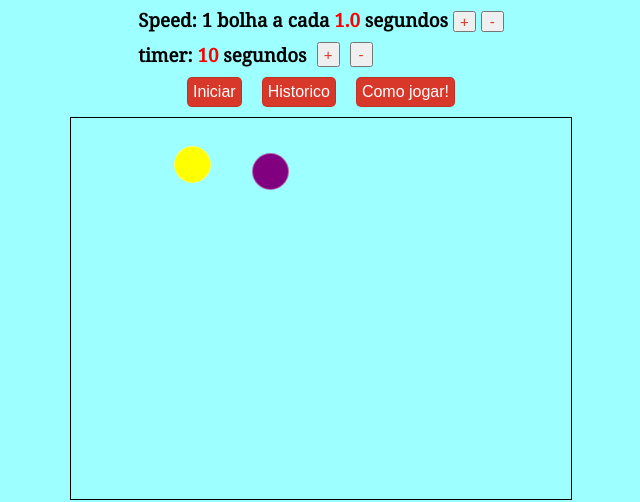
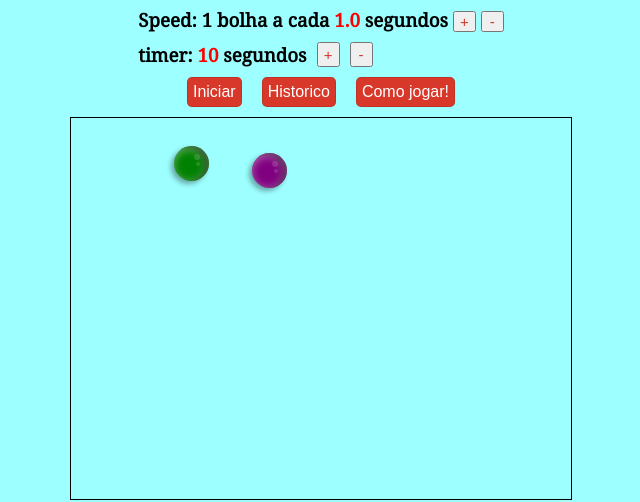
Before and after one commit to Marshalldt1/pop-bubble, a plain HTML site: page index.html in a window 1280 px wide. Both pictures are taken after a click on the element "Iniciar". Shown: the part 258-760 px from the top of the page, without its empty margins (319-959 px from the left). Drawn offline with Linux system fonts and the light colour scheme.

Commit message:
efeito na bolha

```diff
--- a/main.js
+++ b/main.js
@@ -30,7 +30,6 @@ const coresBolhas = [
   'pink',
   'green',
   'yellow',
-  'black',
   'gray',
   'purple',
   'orange',
@@ -268,15 +267,15 @@ function controlarBolhas(velocidade) {
 function explodirBolha() {
   const menuJogo = jogoControleTotal;
   areaPrincipalEl.addEventListener('click', e => {
-    const bolhaClidada = e.target;
+    const adicionarPonto = `SCORE: ${(menuJogo.pontos += 1)} pontos`;
     const bolhaContemClassBolhinha = e.target.classList.contains('bolhinha');
     let pontoNotificacao = document.createElement('span');
+    const bolhaClidada = e.target;
 
     pontoNotificacao.textContent = '+1';
     setarMaximoTopLeft(pontoNotificacao, e.clientY - 20, e.clientX - 5);
     pontoNotificacao.classList.add('ponto-notificacao');
 
-    const adicionarPonto = `SCORE: ${(menuJogo.pontos += 1)} pontos`;
     if (bolhaContemClassBolhinha) {
       areaPrincipalEl.insertAdjacentElement('afterend', pontoNotificacao);
       bolhaClidada.remove();
--- a/style.css
+++ b/style.css
@@ -28,13 +28,26 @@ main {
 }
 .bolhinha {
   position: absolute;
-  border: 1px solid rgba(255, 255, 255, 0.39);
   width: 35px;
   height: 35px;
   border-radius: 50%;
   animation-name: nascer;
   animation-duration: 0.2s;
   cursor: pointer;
+  box-shadow: -3px 3px 5px rgba(0, 0, 0, 0.336),
+    inset -5px 2px 5px rgba(0, 0, 0, 0.425),
+    inset -2px 2px 10px rgba(255, 255, 255, 0.568);
+}
+.bolhinha::after {
+  content: ' ';
+  position: absolute;
+  background-color: rgba(255, 255, 255, 0.137);
+  height: 6px;
+  width: 6px;
+  left: 20px;
+  top: 8px;
+  border-radius: 50%;
+  box-shadow: 1px 7px 0px -1px rgba(255, 255, 255, 0.137);
 }
 @keyframes nascer {
   from {
```
